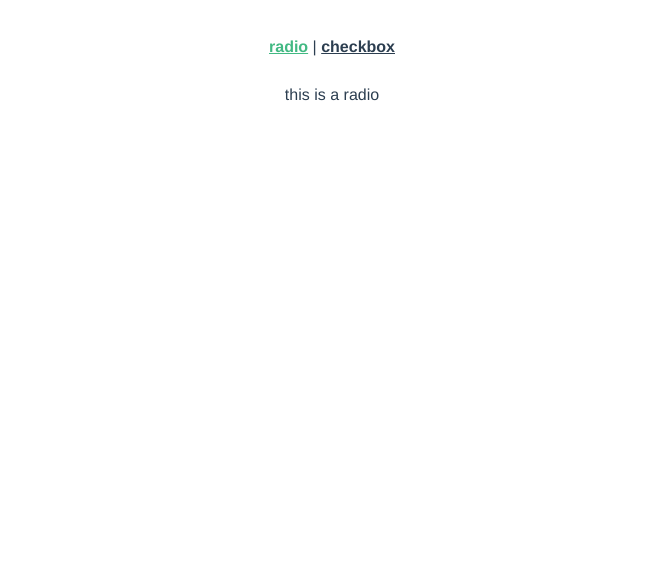
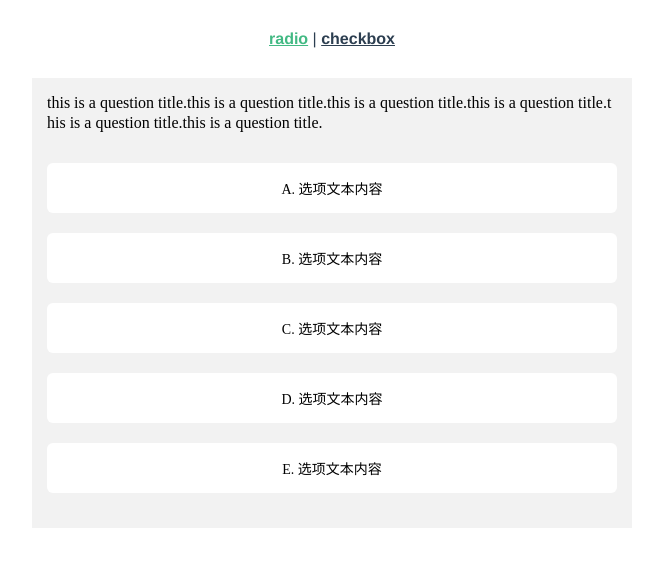
Before and after one commit to yisibell/aidol-questionnaire-ui, a Vue app: page /#/radio in a window 1280 px wide. Shown: the top 566 px of the page, without its empty margins (308-971 px from the left). Built offline with nearby package versions, Linux system fonts and the light colour scheme.

Commit message:
update: ai-choice, ai-title

```diff
--- a/package.json
+++ b/package.json
@@ -6,6 +6,12 @@
     "name": "elenh",
     "email": "yisiwings@163.com"
   },
+  "license": "MIT",
+  "repository": {
+    "type": "git",
+    "url": "git@github.com:yisibell/aidol-ui.git"
+  },
+  "homepage": "https://github.com/yisibell/aidol-ui",
   "keywords": [
     "vue",
     "questionnaire",
--- a/src/App.vue
+++ b/src/App.vue
@@ -4,20 +4,26 @@
       <router-link to="/radio">radio</router-link> |
       <router-link to="/checkbox">checkbox</router-link>
     </div>
+    <div id="app-main">
       <router-view />
+    </div>
   </div>
 </template>
 
 <style lang="scss">
+html,
+body {
+  margin: 0;
+  padding: 0;
+}
+
 #app {
+  #nav {
     font-family: Avenir, Helvetica, Arial, sans-serif;
     -webkit-font-smoothing: antialiased;
     -moz-osx-font-smoothing: grayscale;
     text-align: center;
     color: #2c3e50;
-}
-
-#nav {
     padding: 30px;
 
     a {
@@ -29,4 +35,10 @@
       }
     }
   }
+
+  &-main {
+    width: 600px;
+    margin: 0 auto;
+  }
+}
 </style>
--- /dev/null
+++ b/src/components/choice/index.vue
@@ -0,0 +1,148 @@
+<template>
+  <div class="ai-choice">
+    <ai-title :style="titleStyle" :content="titleContent" />
+    <div class="ai-choice__list">
+      <div
+        :key="i"
+        v-for="(v, i) in options"
+        :class="['ai-choice__list__item', { 'is-active': isActive(v) }]"
+        :style="v.styles"
+        v-html="v[props.label]"
+        @click="toggleChecked(v[props.value])"
+      ></div>
+    </div>
+  </div>
+</template>
+
+<script>
+export default {
+  name: 'AiChoice',
+  props: {
+    // 双绑数据
+    value: {
+      type: [Number, String, Array],
+      default: () => []
+    },
+    // 选项列表
+    options: {
+      type: Array,
+      default: () => [
+        { label: 'A. 选项文本内容', value: 1 },
+        { label: 'B. 选项文本内容', value: 2 },
+        { label: 'C. 选项文本内容', value: 3 },
+        { label: 'D. 选项文本内容', value: 4 },
+        { label: 'E. 选项文本内容', value: 5 }
+      ]
+    },
+    // 配置选项
+    props: {
+      type: Object,
+      default: () => ({
+        label: 'label',
+        value: 'value'
+      })
+    },
+    // 是否多选
+    multiple: {
+      type: Boolean,
+      default: true
+    },
+    // 多选时，最大选择个数, 0 表示不限制
+    max: {
+      type: Number,
+      default: 0
+    },
+    // 标题样式
+    titleStyle: {
+      type: [Object, Array, undefined],
+      default: undefined
+    },
+    // 标题内容
+    titleContent: {
+      type: String,
+      default:
+        'this is a question title.this is a question title.this is a question title.this is a question title.this is a question title.this is a question title.'
+    }
+  },
+  data() {
+    return {
+      checked: ''
+    }
+  },
+  computed: {
+    isOuter() {
+      return this.multiple && this.max > 0 && this.checked.length > this.max
+    }
+  },
+  watch: {
+    value: {
+      handler(val) {
+        if (this.multiple) {
+          this.checked = Array.isArray(val) ? [...val] : []
+        } else {
+          this.checked = val
+        }
+      },
+      immediate: true
+    }
+  },
+  methods: {
+    isActive(v) {
+      const val = v[this.props.value]
+      if (this.multiple) {
+        return this.checked.includes(val)
+      }
+
+      return this.checked === val
+    },
+    toggleChecked(val) {
+      if (this.multiple) {
+        const index = this.checked.findIndex(v => v === val)
+        if (index >= 0) {
+          this.checked.splice(index, 1)
+        } else {
+          this.checked.push(val)
+        }
+
+        if (this.isOuter) {
+          this.checked.shift()
+        }
+      } else {
+        this.checked = val
+      }
+
+      this.$emit('input', this.checked)
+    }
+  }
+}
+</script>
+
+<style lang="scss" scoped>
+.ai-choice {
+  background-color: #f2f2f2;
+  &__list {
+    padding: 15px;
+
+    &__item {
+      display: flex;
+      justify-content: center;
+      align-items: center;
+      height: 50px;
+      width: 100%;
+      padding: 15px;
+      border-radius: 6px;
+      background-color: #fff;
+      margin-bottom: 20px;
+      box-sizing: border-box;
+      cursor: pointer;
+      font-size: 14px;
+    }
+
+    .is-active {
+      background-color: #d7d7d7;
+      font-size: 16px;
+      font-weight: 600;
+    }
+  }
+}
+</style>
--- a/src/components/index.js
+++ b/src/components/index.js
@@ -1,12 +1,14 @@
-import AiRadio from "./radio";
+import AiChoice from './choice'
+import AiTitle from './title'
 
 function install(Vue) {
-  [AiRadio].forEach(v => {
-    Vue.component(v.name, v);
-  });
+  ;[AiChoice, AiTitle].forEach(v => {
+    Vue.component(v.name, v)
+  })
 }
 
 export default {
   install,
-  AiRadio
-};
+  AiChoice,
+  AiTitle
+}
--- a/src/components/radio/index.vue
+++ /dev/null
@@ -1,11 +0,0 @@
-<template>
-  <div class="ai-radio">
-    this is a radio
-  </div>
-</template>
-
-<script>
-export default {
-  name: "AiRadio"
-};
-</script>
--- /dev/null
+++ b/src/components/title/index.vue
@@ -0,0 +1,27 @@
+<template>
+  <div class="ai-title">
+    <slot name="default">{{ content }}</slot>
+  </div>
+</template>
+
+<script>
+export default {
+  name: 'AiTitle',
+  props: {
+    content: {
+      type: String,
+      default: ''
+    }
+  }
+}
+</script>
+
+<style lang="scss" scoped>
+.ai-title {
+  font-size: 16px;
+  line-height: 20px;
+  word-break: break-all;
+  padding: 15px;
+  color: #000000;
+}
+</style>
--- a/src/views/radio.vue
+++ b/src/views/radio.vue
@@ -1,11 +1,11 @@
 <template>
   <div class="home">
-    <ai-radio />
+    <ai-choice />
   </div>
 </template>
 
 <script>
 export default {
-  name: "Radio"
-};
+  name: 'Radio'
+}
 </script>
```
Also changed, not shown: .eslintrc.js, 2 other files (tests, documents, lock files or other folders). Lines whose indentation alone changed are shown as unchanged.
